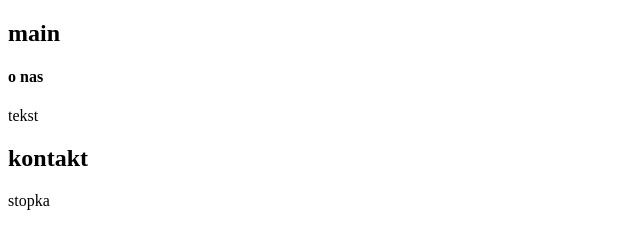
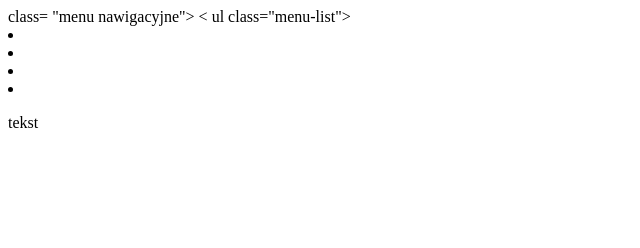
Before and after one commit to Jagna89/HTML, a plain HTML site: page index.html in a window 1280 px wide. Shown: the whole page, without its empty margins (0-640 px from the left). Drawn offline with Linux system fonts and the light colour scheme.

Commit message:
struktura strony HTML5

```diff
--- a/index.html
+++ b/index.html
@@ -7,19 +7,19 @@
  <title>Document</title>
 </head>
 <body>
- <nav>
-  <header>
-   <h1>main</h1>
-  </header>
-  <section>
-   <h4>o nas</h4>
-   <p>tekst</p>
-  </section>
-  <section>
-   <h2>kontakt</h2>
-  </section>
 
-<footer>stopka</footer>
- </nav>
+<nav>class= "menu nawigacyjne">
+   < ul class="menu-list">
+   <li><a href= header></a></li>
+   <li><a href= o nas></a></li>
+   <li><a href= kontakt></a></li>
+   <li><a href= footer></a></li>
+
+
+<header id= "main"></header>
+<section id= "o nas"><p>tekst</p></section>
+<section id= "kontakt"></section>
+<footer id= "footer"></footer>
+
 </body>
 </html>
```
